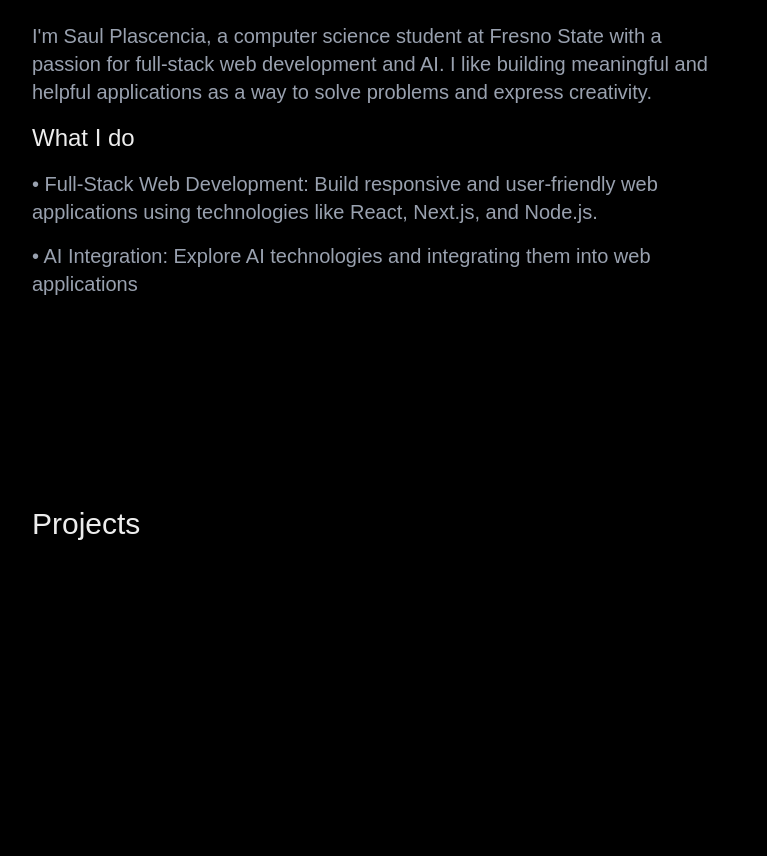
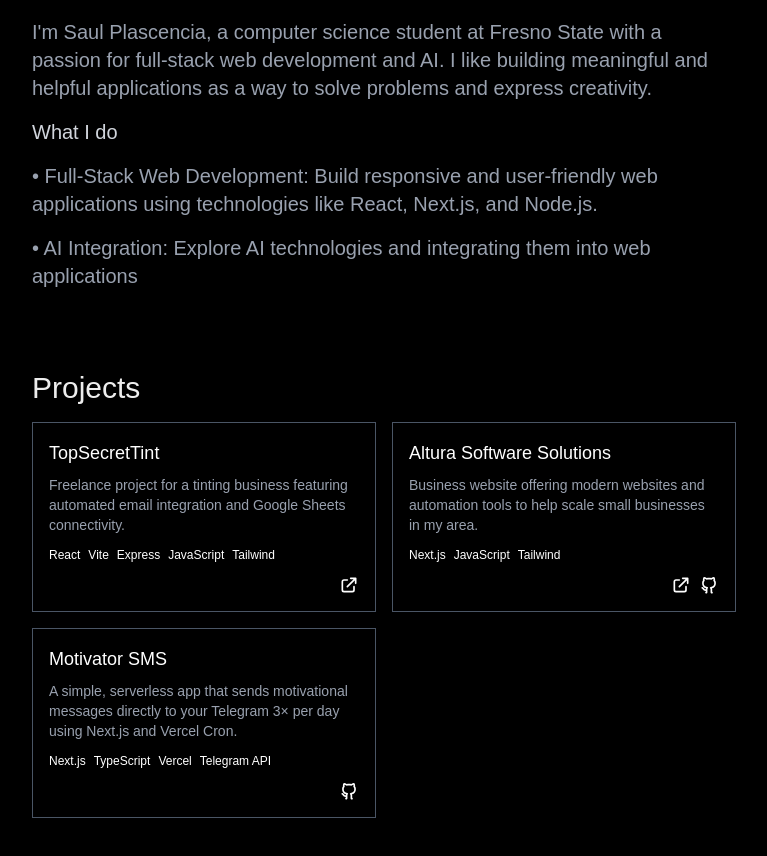
Before and after one commit to rgeful/portfolio-site, a Next.js app: page / in a window 1280 px wide. Shown: the part 610-1466 px from the top of the page, without its empty margins (256-1023 px from the left). Before the commit the page ends 1296 px from the top, so only its background shows below. Built offline with nearby package versions, Linux system fonts and the light colour scheme.

Commit message:
project cards

```diff
--- a/src/components/About.tsx
+++ b/src/components/About.tsx
@@ -1,11 +1,11 @@
 export default function About() {
     return (
-        <div className="p-4 sm:p-8 pt-8 sm:pt-16 pb-16 sm:pb-32 max-w-3xl mx-auto">
-            <h2 className="text-2xl sm:text-3xl font-semi-bold mb-4">About Me</h2>
+        <div className="p-4 sm:p-8 pt-8 sm:pt-16 pb-4 sm:pb-8 max-w-3xl mx-auto">
+            <h2 className="text-2xl sm:text-2xl font-semi-bold mb-4">About Me</h2>
             <p className="text-lg sm:text-xl text-gray-400 mb-4">
                 I&apos;m Saul Plascencia, a computer science student at Fresno State with a passion for full-stack web development and AI. I like building meaningful and helpful applications as a way to solve problems and express creativity.
             </p>
-            <h2 className="text-2xl sm:text-2xl font-semi-bold mb-4">What I do</h2>
+            <h2 className="text-xl sm:text-xl text-gray-300 font-semi-bold mb-4">What I do</h2>
             <p className="text-lg sm:text-xl text-gray-400 mb-4">
                 •  Full-Stack Web Development: Build responsive and user-friendly web applications using technologies like React, Next.js, and Node.js.
             </p>
--- a/src/components/Hero.tsx
+++ b/src/components/Hero.tsx
@@ -13,7 +13,7 @@ export default function Hero() {
           className="rounded-full w-32 h-32 sm:w-40 sm:h-40"
         />
         <div>
-          <h1 className="text-2xl sm:text-4xl font-semi-bold">Hi, I&apos;m Saul</h1>
+          <h1 className="text-2xl sm:text-3xl font-semi-bold">Hi, I&apos;m Saul</h1>
           <p className="text-lg sm:text-xl mt-2 text-gray-400">Computer science student<br />at Fresno State</p>
           <div className="flex gap-6 sm:gap-8 mt-4 sm:mt-6 justify-center sm:justify-start">
             <a href="https://github.com/rgeful" target="_blank" className="hover:opacity-75 transition-opacity">
--- a/src/components/Project.tsx
+++ b/src/components/Project.tsx
@@ -1,8 +1,98 @@
+import { RiGithubLine } from 'react-icons/ri';
+
 export default function Project() {
     return (
-        <div className="p-4 sm:p-8 pt-8 sm:pt-16 pb-16 sm:pb-32 max-w-3xl mx-auto">
+        <div className="p-4 sm:p-8 pt-4 sm:pt-8 pb-16 sm:pb-32 max-w-3xl mx-auto">
             <h2 className="text-2xl sm:text-3xl font-semi-bold mb-4">Projects</h2>
 
+            <div className="grid grid-cols-1 md:grid-cols-2 gap-4">
+                <div className="block p-4 bg-black border border-gray-600">
+                    <h3 className="text-lg text-white mb-2">
+                        TopSecretTint
+                    </h3>
+                    <p className="text-gray-400 mb-3 text-sm">
+                        Freelance project for a tinting business featuring automated email integration and Google Sheets connectivity.
+                    </p>
+                    <div className="flex flex-wrap gap-2">
+                        <span className="text-white text-xs">React</span>
+                        <span className="text-white text-xs">Vite</span>
+                        <span className="text-white text-xs">Express</span>
+                        <span className="text-white text-xs">JavaScript</span>
+                        <span className="text-white text-xs">Tailwind</span>
+                    </div>
+                    <div className="flex justify-end mt-3">
+                        <a
+                            href="https://topsecrettint.com/"
+                            target="_blank"
+                            rel="noopener noreferrer"
+                            className="text-white hover:text-gray-300"
+                        >
+                            <svg className="w-5 h-5" fill="none" stroke="currentColor" viewBox="0 0 24 24">
+                                <path strokeLinecap="round" strokeLinejoin="round" strokeWidth={2} d="M10 6H6a2 2 0 00-2 2v10a2 2 0 002 2h10a2 2 0 002-2v-4M14 4h6m0 0v6m0-6L10 14" />
+                            </svg>
+                        </a>
+                    </div>
+                </div>
+
+                <div className="block p-4 bg-black border border-gray-600">
+                    <h3 className="text-lg text-white mb-2">
+                        Altura Software Solutions
+                    </h3>
+                    <p className="text-gray-400 mb-3 text-sm">
+                        Business website offering modern websites and automation tools to help scale small businesses in my area.
+                    </p>
+                    <div className="flex flex-wrap gap-2">
+                        <span className="text-white text-xs">Next.js</span>
+                        <span className="text-white text-xs">JavaScript</span>
+                        <span className="text-white text-xs">Tailwind</span>
+                    </div>
+                    <div className="flex justify-end gap-2 mt-3">
+                        <a
+                            href="https://alturasoftwaresolutions.com/"
+                            target="_blank"
+                            rel="noopener noreferrer"
+                            className="text-white hover:text-gray-300"
+                        >
+                            <svg className="w-5 h-5" fill="none" stroke="currentColor" viewBox="0 0 24 24">
+                                <path strokeLinecap="round" strokeLinejoin="round" strokeWidth={2} d="M10 6H6a2 2 0 00-2 2v10a2 2 0 002 2h10a2 2 0 002-2v-4M14 4h6m0 0v6m0-6L10 14" />
+                            </svg>
+                        </a>
+                        <a
+                            href="https://github.com/rgeful/altura-website"
+                            target="_blank"
+                            rel="noopener noreferrer"
+                            className="text-white hover:text-gray-300"
+                        >
+                            <RiGithubLine className="w-5 h-5" />
+                        </a>
+                    </div>
+                </div>
+
+                <div className="block p-4 bg-black border border-gray-600">
+                    <h3 className="text-lg text-white mb-2">
+                        Motivator SMS
+                    </h3>
+                    <p className="text-gray-400 mb-3 text-sm">
+                        A simple, serverless app that sends motivational messages directly to your Telegram 3× per day using Next.js and Vercel Cron.
+                    </p>
+                    <div className="flex flex-wrap gap-2">
+                        <span className="text-white text-xs">Next.js</span>
+                        <span className="text-white text-xs">TypeScript</span>
+                        <span className="text-white text-xs">Vercel</span>
+                        <span className="text-white text-xs">Telegram API</span>
+                    </div>
+                    <div className="flex justify-end mt-3">
+                        <a
+                            href="https://github.com/rgeful/motivator-sms"
+                            target="_blank"
+                            rel="noopener noreferrer"
+                            className="text-white hover:text-gray-300"
+                        >
+                            <RiGithubLine className="w-5 h-5" />
+                        </a>
+                    </div>
+                </div>
+            </div>
         </div>
     );
 }
```
